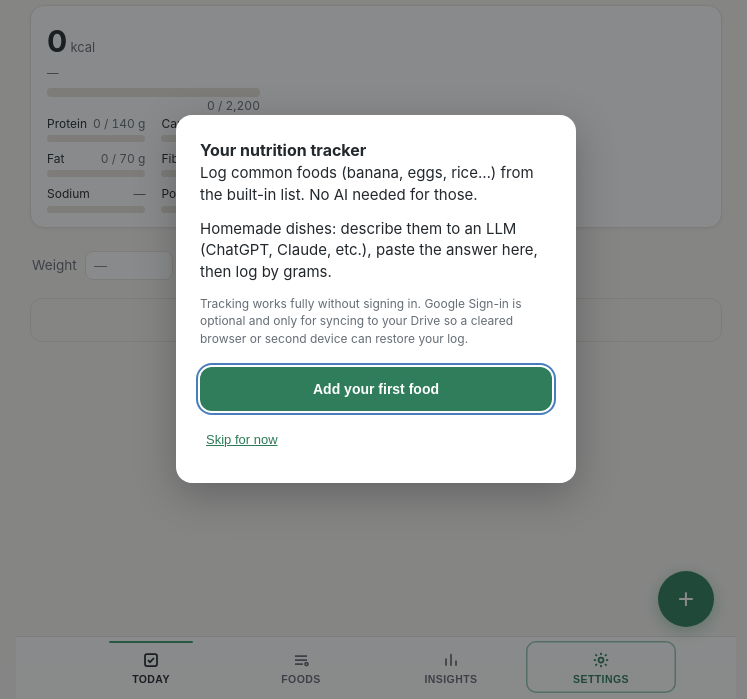
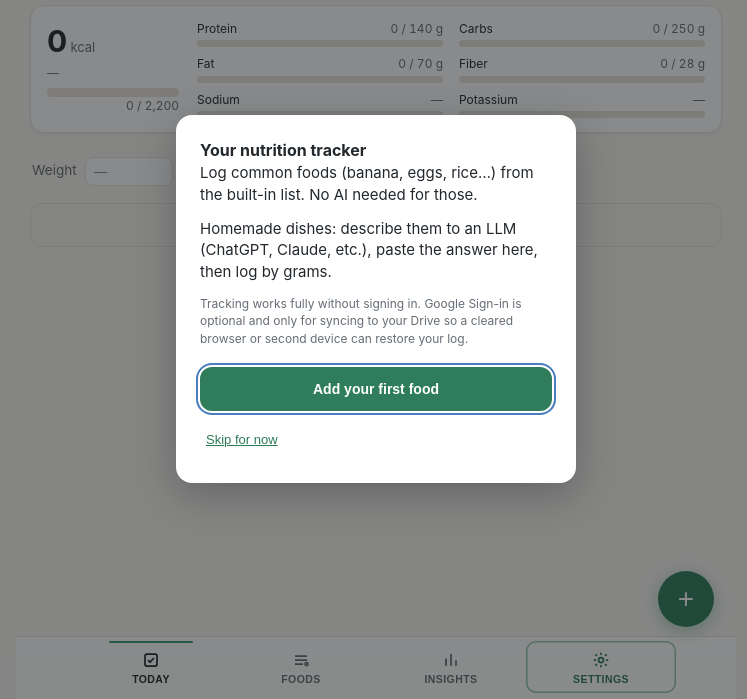
Before and after one commit to aalias01/nutridaily, a website with bundled scripts: page index.html in a window 1280 px wide. Shown: the part 101-800 px from the top of the page, without its empty margins (264-1011 px from the left). Built offline with nearby package versions, Linux system fonts and the light colour scheme.

Commit message:
Restore Today HUD flex so macros sit beside calories.
Day-intent wrapped nutrients without flex, so browser widths stacked the grid and made metrics look shrunk.

```diff
--- a/css/style.css
+++ b/css/style.css
@@ -118,6 +118,13 @@ header { display: flex; justify-content: space-between; align-items: flex-start;
   display: flex; flex-wrap: wrap; gap: 12px 18px;
   background: var(--card); border: 1px solid var(--line); border-radius: var(--radius);
   padding: 14px 16px; box-shadow: var(--shadow);
+}
+/* Own the kcal + macro flex row. Day-intent wrapped these in .hud-nutrients
+   so fasting can replace them; without flex here they stack and the macro
+   grid reads as shrunk next to empty card space. */
+.hud-nutrients {
+  display: flex; flex-wrap: wrap; gap: 12px 18px;
+  flex: 1 1 100%; width: 100%; min-width: 0;
 }
 .kcal-block { min-width: 140px; }
 #v-kcal-big { font-size: 30px; font-weight: 750; letter-spacing: -0.5px; }
@@ -992,6 +999,7 @@ body.has-info-banner.has-insight-dock #toast {
 
 @media (max-width: 560px) {
   #hud { flex-direction: column; gap: 10px; }
+  .hud-nutrients { flex-direction: column; gap: 10px; }
 }
 
 /* ============================================================
```
